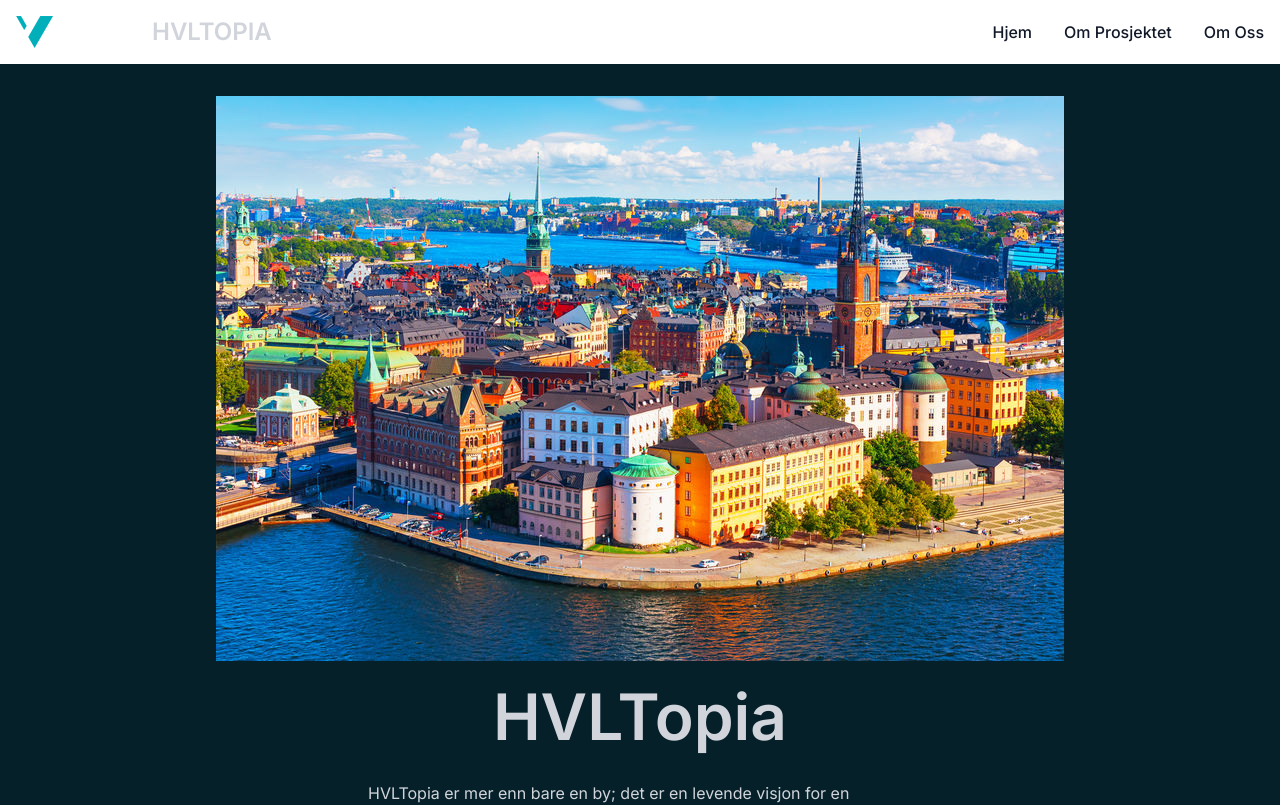
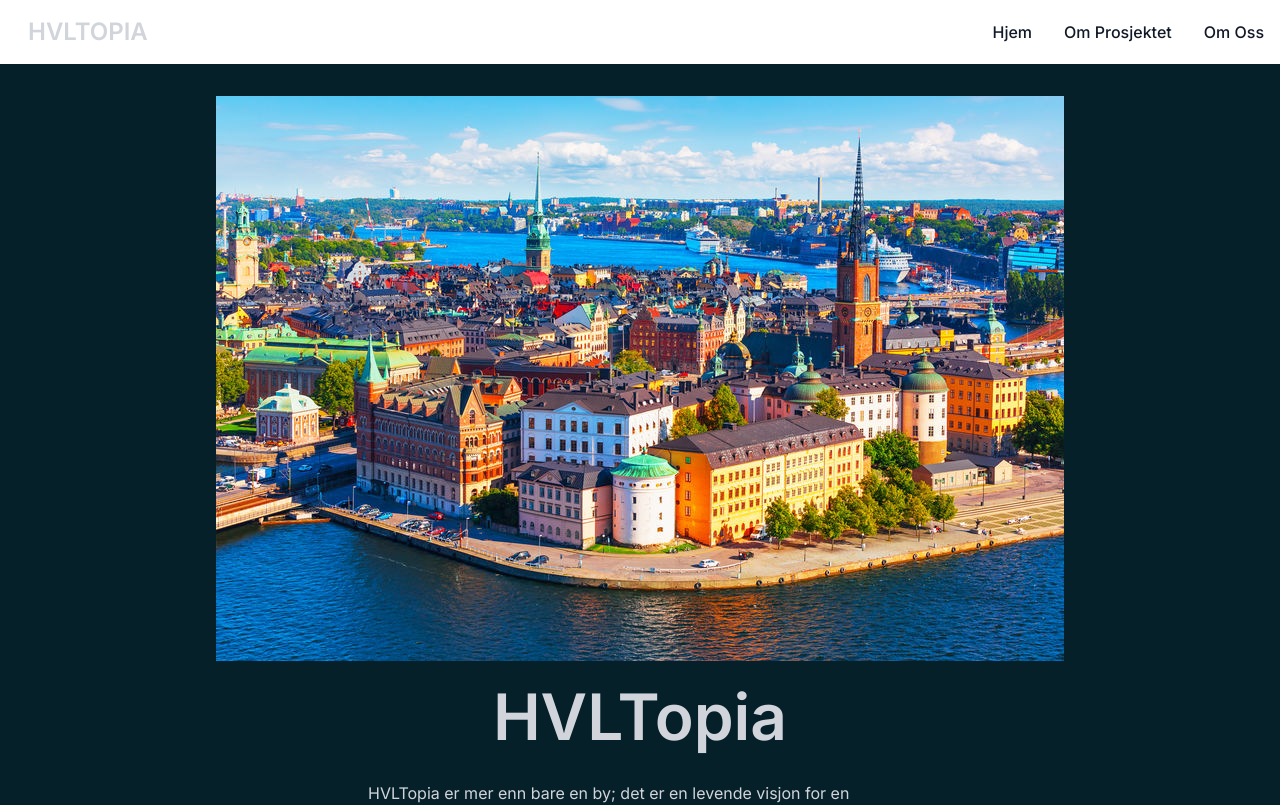
Before and after one commit to tjommilaskus/MiljobyGR17, a Next.js app: page / in a window 1280 px wide. Shown: the top 805 px of the page. Built offline with nearby package versions, Linux system fonts and the light colour scheme.

Commit message:
endret navbar la til hvl logo

```diff
--- a/app/Navbar.tsx
+++ b/app/Navbar.tsx
@@ -7,7 +7,7 @@ export function Navbar() {
     <nav className="bg-white border-gray-200 dark:bg-gray-900">
       <div className="max-w-screen-xl flex flex-wrap items-center justify-between mx-auto p-4">
         <a href="/" className="flex items-center space-x-3 rtl:space-x-reverse">
-          <img src="/hvl-logo.png" className="h-8" alt="Flowbite Logo" />
+          <img src="" className="h-8 hidden" alt="" />
           <span className="self-center text-2xl font-semibold whitespace-nowrap dark:text-white">
             HVLTOPIA
           </span>
```
